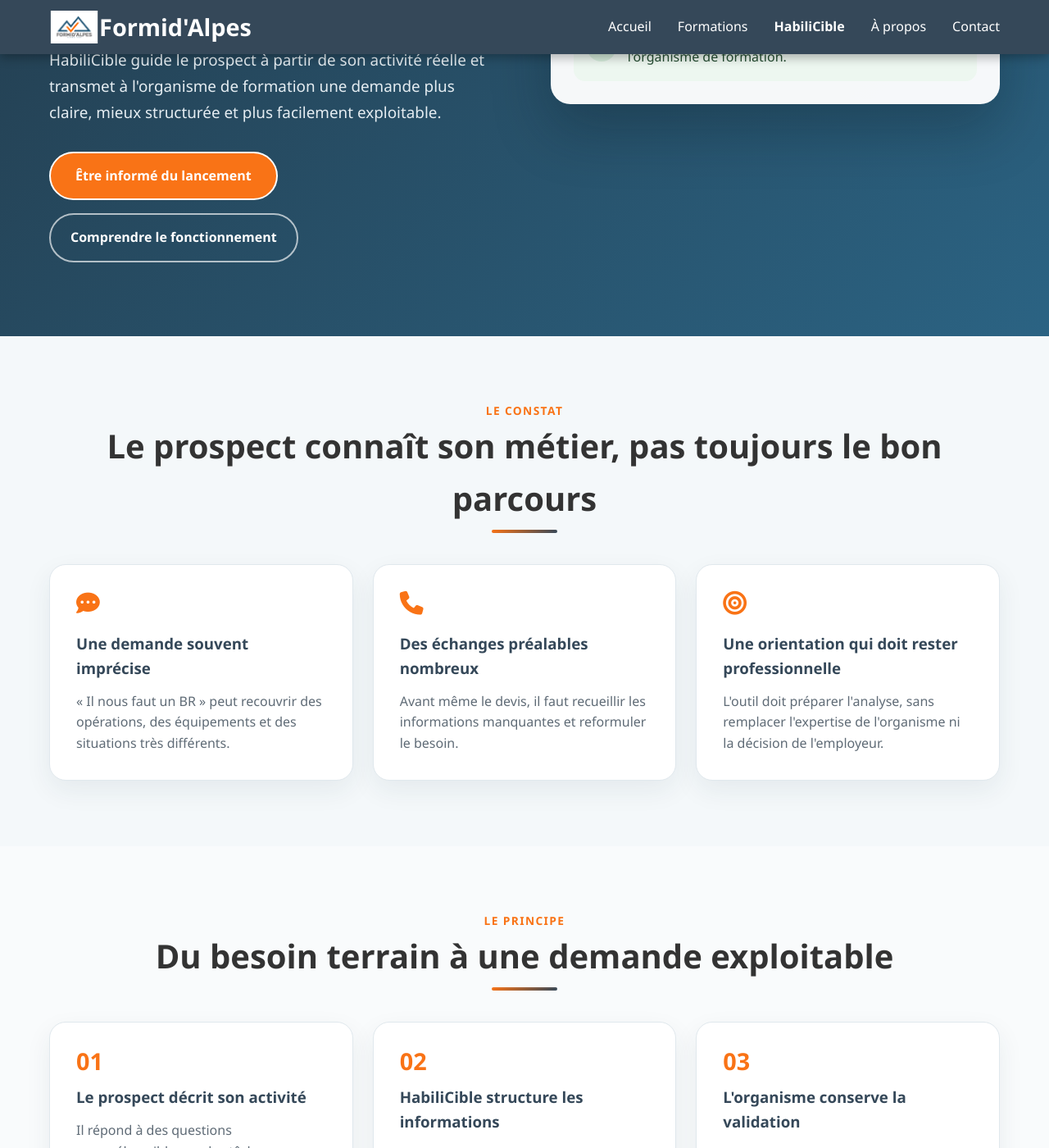
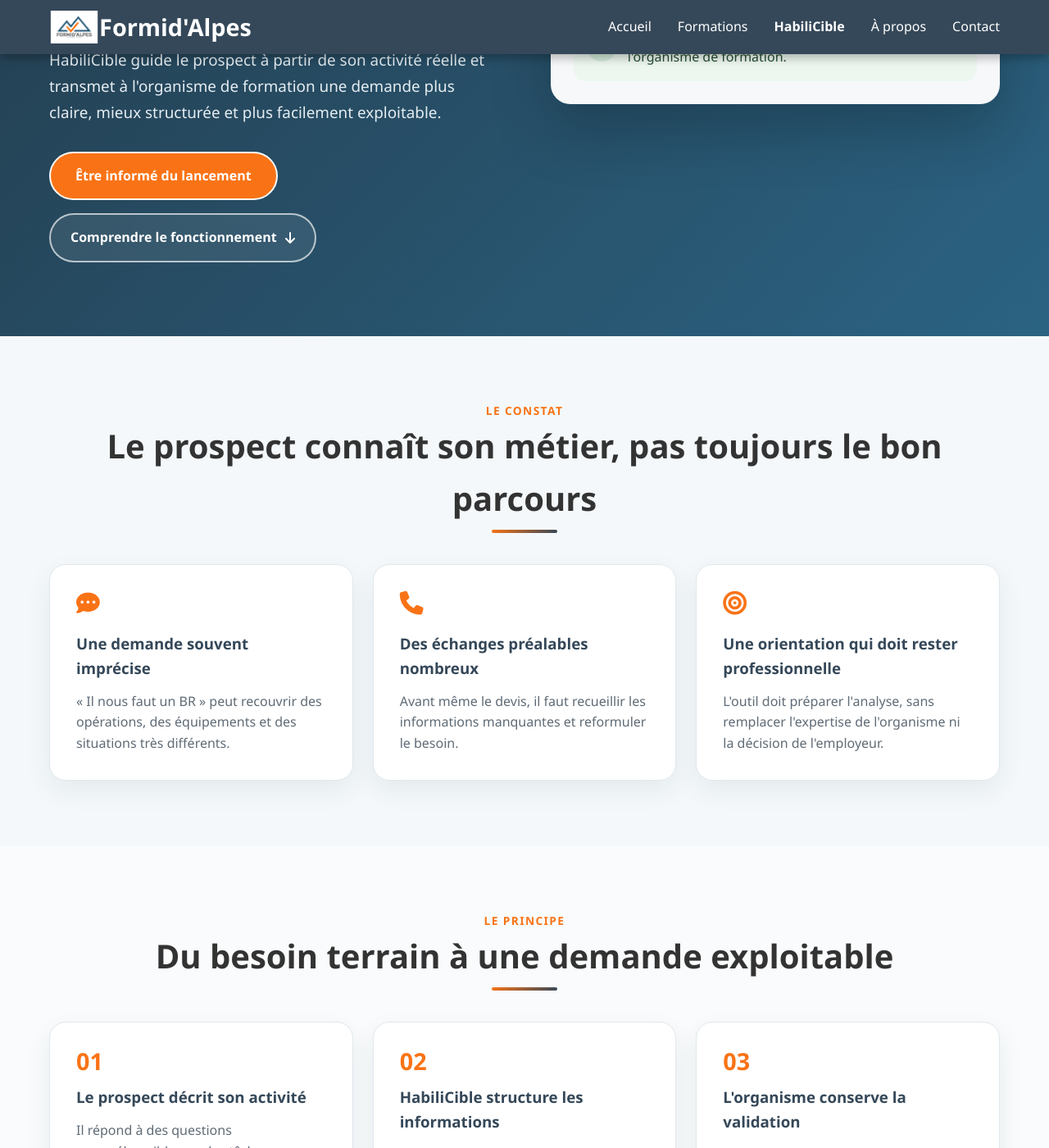
Before and after one commit to ericseignol/formidalpes-site, a Jekyll site: the page built from habilicible.html, in a window 1280 px wide and 1400 px high, scrolled down 602 px. Shown: the whole window at 82% size. Built offline with Jekyll 4.4.1, drawn with Linux system fonts in a browser that asks for light colours.

Commit message:
Fix HabiliCible styles after deployment

```diff
--- a/_config.yml
+++ b/_config.yml
@@ -8,6 +8,7 @@
 url: "https://formid-alpes.fr/" # Remplacez par votre URL principale
 lang: fr_FR
 logo: /logo-transparent-png.png
+assets_version: "20260821-1"
 
 social:
   name: Formid'Alpes
--- a/_layouts/default.html
+++ b/_layouts/default.html
@@ -10,7 +10,7 @@
 
 	<link rel="stylesheet" href="https://cdnjs.cloudflare.com/ajax/libs/font-awesome/6.5.1/css/all.min.css" integrity="sha512-DTOQO9RWCH3ppGqcWaEA1BIZOC6xxalwEsw9c2QQeAIftl+Vegovlnee1c9QX4TctnWMn13TZye+giMm8e2LwA==" crossorigin="anonymous" referrerpolicy="no-referrer">
 
-	<link rel="stylesheet" href="/style.css">
+	<link rel="stylesheet" href="/style.css?v={{ site.assets_version }}">
     <meta name="theme-color" content="#354859">
 
     {% seo %}
--- a/habilicible.html
+++ b/habilicible.html
@@ -13,7 +13,10 @@
             <p class="product-lead">HabiliCible guide le prospect à partir de son activité réelle et transmet à l'organisme de formation une demande plus claire, mieux structurée et plus facilement exploitable.</p>
             <div class="hero-actions">
                 <a href="#inscription" class="cta-button">Être informé du lancement</a>
-                <a href="#fonctionnement" class="secondary-button">Comprendre le fonctionnement</a>
+                <a href="#fonctionnement" class="secondary-button">
+                    Comprendre le fonctionnement
+                    <i class="fas fa-arrow-down" aria-hidden="true"></i>
+                </a>
             </div>
         </div>
 
@@ -115,7 +118,7 @@
         <form class="contact-form signup-form fade-in" action="https://formspree.io/f/meorkvbw" method="POST">
             <input type="hidden" name="_subject" value="Préinscription HabiliCible">
             <input type="hidden" name="Origine" value="Page HabiliCible">
-            <input type="text" name="_gotcha" class="honeypot" tabindex="-1" autocomplete="off" aria-hidden="true">
+            <input type="text" name="_gotcha" class="honeypot" tabindex="-1" autocomplete="off" aria-hidden="true" hidden>
 
             <div class="form-group">
                 <label for="habilicible-nom">Nom et prénom</label>
--- a/style.css
+++ b/style.css
@@ -781,9 +781,11 @@
     display: inline-flex;
     align-items: center;
     justify-content: center;
+    gap: 0.65rem;
     padding: 15px 24px;
     border: 2px solid rgba(255, 255, 255, 0.65);
     border-radius: 50px;
+    background: rgba(255, 255, 255, 0.08);
     color: white;
     font-weight: 700;
     transition: all 0.3s ease;
```
